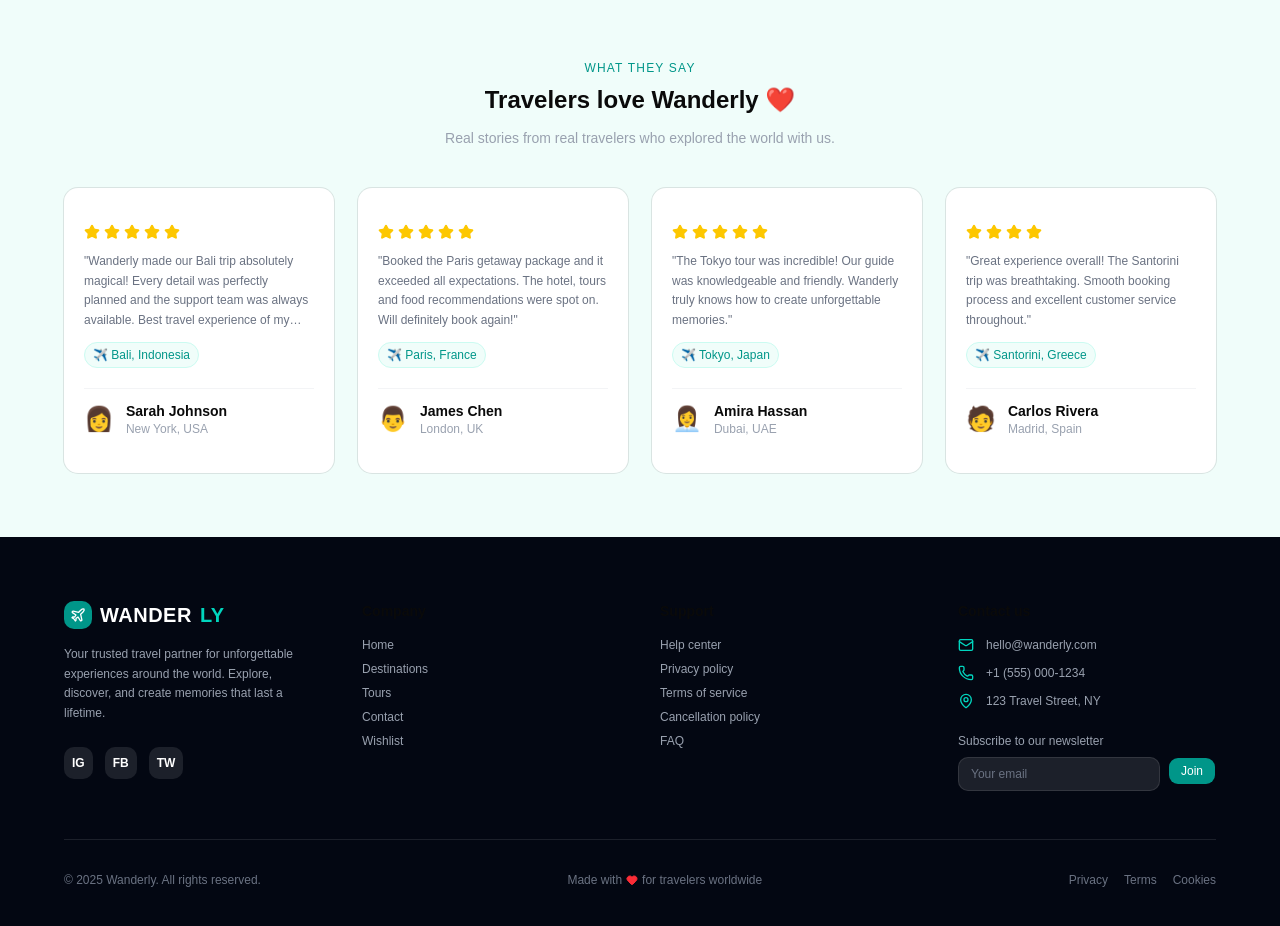
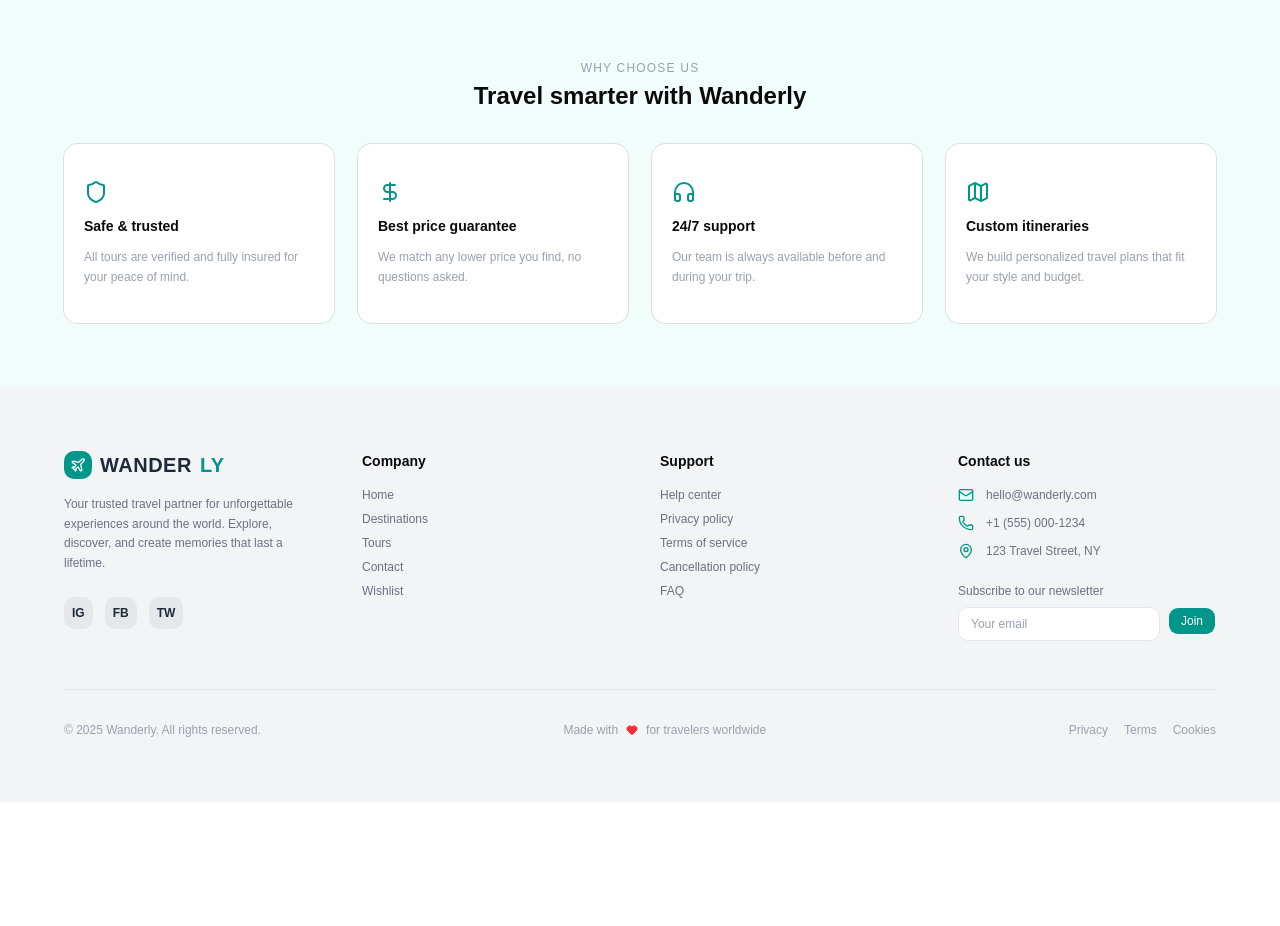
Before and after one commit to myatmonphyusin2022-spec/WANDERLY, a React (Vite) app: page / in a window 1280 px wide. Shown: the part 1780-2706 px from the top of the page. After the commit the page ends 2582 px from the top, so only its background shows below. Built offline with nearby package versions, Linux system fonts and the light colour scheme.

Commit message:
Updated CUrrencyContext, icons,main,context,TourDetail,Features and Testimonials

```diff
--- a/src/components/Footer.jsx
+++ b/src/components/Footer.jsx
@@ -5,7 +5,7 @@ import { Plane, Mail, Phone, MapPin, Heart } from "../icons";
 
 function Footer() {
   return (
-    <footer className="bg-gray-950 text-white px-6 py-16">
+    <footer className="bg-gray-100 dark:bg-gray-950 text-gray-800 dark:text-white px-6 py-16">
       <div className="max-w-6xl mx-auto">
         {/* Top section */}
         <div className="grid grid-cols-1 sm:grid-cols-2 lg:grid-cols-4 gap-10 mb-12">
@@ -18,22 +18,22 @@ function Footer() {
               <div className="bg-teal-600 rounded-lg p-1.5">
                 <Plane className="text-white w-4 h-4" />
               </div>
-              WANDER<span className="text-teal-400">LY</span>
+              WANDER<span className="text-teal-600 dark:text-teal-400">LY</span>
             </Link>
-            <p className="text-xs text-gray-400 leading-relaxed">
+            <p className="text-xs text-gray-500 dark:text-gray-400 leading-relaxed">
               Your trusted travel partner for unforgettable experiences around
               the world. Explore, discover, and create memories that last a
               lifetime.
             </p>
             {/* Social links */}
             <div className="flex gap-3 mt-2">
-              <button className="bg-white/10 hover:bg-teal-600 transition p-2 rounded-lg text-xs font-bold">
+              <button className="bg-gray-200 dark:bg-white/10 hover:bg-teal-600 hover:text-white transition p-2 rounded-lg text-xs font-bold">
                 IG
               </button>
-              <button className="bg-white/10 hover:bg-teal-600 transition p-2 rounded-lg text-xs font-bold">
+              <button className="bg-gray-200 dark:bg-white/10 hover:bg-teal-600 hover:text-white transition p-2 rounded-lg text-xs font-bold">
                 FB
               </button>
-              <button className="bg-white/10 hover:bg-teal-600 transition p-2 rounded-lg text-xs font-bold">
+              <button className="bg-gray-200 dark:bg-white/10 hover:bg-teal-600 hover:text-white transition p-2 rounded-lg text-xs font-bold">
                 TW
               </button>
             </div>
@@ -45,31 +45,31 @@ function Footer() {
             <div className="flex flex-col gap-2">
               <Link
                 to="/"
-                className="text-xs text-gray-400 hover:text-teal-400 transition"
+                className="text-xs text-gray-500 dark:text-gray-400 hover:text-teal-600 dark:hover:text-teal-400 transition"
               >
                 Home
               </Link>
               <Link
                 to="/destinations"
-                className="text-xs text-gray-400 hover:text-teal-400 transition"
+                className="text-xs text-gray-500 dark:text-gray-400 hover:text-teal-600 dark:hover:text-teal-400 transition"
               >
                 Destinations
               </Link>
               <Link
                 to="/tours"
-                className="text-xs text-gray-400 hover:text-teal-400 transition"
+                className="text-xs text-gray-500 dark:text-gray-400 hover:text-teal-600 dark:hover:text-teal-400 transition"
               >
                 Tours
               </Link>
               <Link
                 to="/contact"
-                className="text-xs text-gray-400 hover:text-teal-400 transition"
+                className="text-xs text-gray-500 dark:text-gray-400 hover:text-teal-600 dark:hover:text-teal-400 transition"
               >
                 Contact
               </Link>
               <Link
                 to="/wishlist"
-                className="text-xs text-gray-400 hover:text-teal-400 transition"
+                className="text-xs text-gray-500 dark:text-gray-400 hover:text-teal-600 dark:hover:text-teal-400 transition"
               >
                 Wishlist
               </Link>
@@ -82,31 +82,31 @@ function Footer() {
             <div className="flex flex-col gap-2">
               <a
                 href="#"
-                className="text-xs text-gray-400 hover:text-teal-400 transition"
+                className="text-xs text-gray-500 dark:text-gray-400 hover:text-teal-600 dark:hover:text-teal-400 transition"
               >
                 Help center
               </a>
               <a
                 href="#"
-                className="text-xs text-gray-400 hover:text-teal-400 transition"
+                className="text-xs text-gray-500 dark:text-gray-400 hover:text-teal-600 dark:hover:text-teal-400 transition"
               >
                 Privacy policy
               </a>
               <a
                 href="#"
-                className="text-xs text-gray-400 hover:text-teal-400 transition"
+                className="text-xs text-gray-500 dark:text-gray-400 hover:text-teal-600 dark:hover:text-teal-400 transition"
               >
                 Terms of service
               </a>
               <a
                 href="#"
-                className="text-xs text-gray-400 hover:text-teal-400 transition"
+                className="text-xs text-gray-500 dark:text-gray-400 hover:text-teal-600 dark:hover:text-teal-400 transition"
               >
                 Cancellation policy
               </a>
               <a
                 href="#"
-                className="text-xs text-gray-400 hover:text-teal-400 transition"
+                className="text-xs text-gray-500 dark:text-gray-400 hover:text-teal-600 dark:hover:text-teal-400 transition"
               >
                 FAQ
               </a>
@@ -118,29 +118,35 @@ function Footer() {
             <h4 className="text-sm font-semibold">Contact us</h4>
             <div className="flex flex-col gap-3">
               <div className="flex items-center gap-3">
-                <Mail className="text-teal-400 w-4 h-4 shrink-0" />
-                <p className="text-xs text-gray-400">hello@wanderly.com</p>
+                <Mail className="text-teal-600 dark:text-teal-400 w-4 h-4 shrink-0" />
+                <p className="text-xs text-gray-500 dark:text-gray-400">
+                  hello@wanderly.com
+                </p>
               </div>
               <div className="flex items-center gap-3">
-                <Phone className="text-teal-400 w-4 h-4 shrink-0" />
-                <p className="text-xs text-gray-400">+1 (555) 000-1234</p>
+                <Phone className="text-teal-600 dark:text-teal-400 w-4 h-4 shrink-0" />
+                <p className="text-xs text-gray-500 dark:text-gray-400">
+                  +1 (555) 000-1234
+                </p>
               </div>
               <div className="flex items-center gap-3">
-                <MapPin className="text-teal-400 w-4 h-4 shrink-0" />
-                <p className="text-xs text-gray-400">123 Travel Street, NY</p>
+                <MapPin className="text-teal-600 dark:text-teal-400 w-4 h-4 shrink-0" />
+                <p className="text-xs text-gray-500 dark:text-gray-400">
+                  123 Travel Street, NY
+                </p>
               </div>
             </div>
 
             {/* Newsletter */}
             <div className="mt-2">
-              <p className="text-xs text-gray-400 mb-2">
+              <p className="text-xs text-gray-500 dark:text-gray-400 mb-2">
                 Subscribe to our newsletter
               </p>
               <div className="flex gap-2">
                 <input
                   type="email"
                   placeholder="Your email"
-                  className="flex-1 bg-white/10 border border-white/10 rounded-lg px-3 py-2 text-xs text-white placeholder:text-gray-500 outline-none focus:border-teal-600 transition"
+                  className="flex-1 bg-white dark:bg-white/10 border border-gray-200 dark:border-white/10 rounded-lg px-3 py-2 text-xs text-gray-800 dark:text-white placeholder:text-gray-400 outline-none focus:border-teal-600 transition"
                 />
                 <Button
                   size="sm"
@@ -153,33 +159,34 @@ function Footer() {
           </div>
         </div>
 
-        <Separator className="bg-white/10 mb-8" />
+        <Separator className="bg-gray-200 dark:bg-white/10 mb-8" />
 
         {/* Bottom */}
         <div className="flex flex-col sm:flex-row justify-between items-center gap-4">
-          <p className="text-xs text-gray-500">
+          <p className="text-xs text-gray-400 dark:text-gray-500">
             © 2025 Wanderly. All rights reserved.
           </p>
-          <p className="text-xs text-gray-500 flex items-center gap-1">
-            Made with <Heart className="w-3 h-3 text-red-500 fill-red-500" />{" "}
+          <p className="text-xs text-gray-400 dark:text-gray-500 flex items-center gap-1">
+            Made with{" "}
+            <Heart className="w-3 h-3 text-red-500 fill-red-500 mx-1" />
             for travelers worldwide
           </p>
           <div className="flex gap-4">
             <a
               href="#"
-              className="text-xs text-gray-500 hover:text-teal-400 transition"
+              className="text-xs text-gray-400 dark:text-gray-500 hover:text-teal-600 dark:hover:text-teal-400 transition"
             >
               Privacy
             </a>
             <a
               href="#"
-              className="text-xs text-gray-500 hover:text-teal-400 transition"
+              className="text-xs text-gray-400 dark:text-gray-500 hover:text-teal-600 dark:hover:text-teal-400 transition"
             >
               Terms
             </a>
             <a
               href="#"
-              className="text-xs text-gray-500 hover:text-teal-400 transition"
+              className="text-xs text-gray-400 dark:text-gray-500 hover:text-teal-600 dark:hover:text-teal-400 transition"
             >
               Cookies
             </a>
--- a/src/components/Testimonials.jsx
+++ b/src/components/Testimonials.jsx
@@ -1,105 +1,70 @@
-import { Card, CardContent } from "./ui/card";
-import { Star } from "../icons";
+import { Card, CardContent } from './ui/card'
+import { Shield, DollarSign, Headphones, Map } from '../icons'
 
-const testimonials = [
+const features = [
   {
     id: 1,
-    name: "Sarah Johnson",
-    location: "New York, USA",
-    avatar: "👩",
-    rating: 5,
-    text: "Wanderly made our Bali trip absolutely magical! Every detail was perfectly planned and the support team was always available. Best travel experience of my life!",
-    destination: "Bali, Indonesia",
+    icon: <Shield className="w-6 h-6" />,
+    title: "Safe & trusted",
+    desc: "All tours are verified and fully insured for your peace of mind.",
   },
   {
     id: 2,
-    name: "James Chen",
-    location: "London, UK",
-    avatar: "👨",
-    rating: 5,
-    text: "Booked the Paris getaway package and it exceeded all expectations. The hotel, tours and food recommendations were spot on. Will definitely book again!",
-    destination: "Paris, France",
+    icon: <DollarSign className="w-6 h-6" />,
+    title: "Best price guarantee",
+    desc: "We match any lower price you find, no questions asked.",
   },
   {
     id: 3,
-    name: "Amira Hassan",
-    location: "Dubai, UAE",
-    avatar: "👩‍💼",
-    rating: 5,
-    text: "The Tokyo tour was incredible! Our guide was knowledgeable and friendly. Wanderly truly knows how to create unforgettable memories.",
-    destination: "Tokyo, Japan",
+    icon: <Headphones className="w-6 h-6" />,
+    title: "24/7 support",
+    desc: "Our team is always available before and during your trip.",
   },
   {
     id: 4,
-    name: "Carlos Rivera",
-    location: "Madrid, Spain",
-    avatar: "🧑",
-    rating: 4,
-    text: "Great experience overall! The Santorini trip was breathtaking. Smooth booking process and excellent customer service throughout.",
-    destination: "Santorini, Greece",
+    icon: <Map className="w-6 h-6" />,
+    title: "Custom itineraries",
+    desc: "We build personalized travel plans that fit your style and budget.",
   },
-];
+]
 
-function Testimonials() {
+function Features() {
   return (
-    <section className="py-12 md:py-16 px-4 md:px-6 bg-teal-50">
+    <section className="bg-teal-50 dark:bg-teal-950 py-12 md:py-16 px-4 md:px-6">
       <div className="max-w-6xl mx-auto">
+
         {/* Header */}
-        <div className="text-center mb-8 md:mb-10">
-          <p className="text-xs tracking-widest uppercase text-teal-600 mb-2">
-            What they say
+        <div className="text-center mb-8">
+          <p className="text-xs tracking-widest uppercase text-gray-400 mb-1">
+            Why choose us
           </p>
-          <h2 className="text-xl md:text-2xl font-bold mb-3">
-            Travelers love Wanderly ❤️
+          <h2 className="text-xl md:text-2xl font-bold">
+            Travel smarter with Wanderly
           </h2>
-          <p className="text-gray-400 text-sm max-w-md mx-auto">
-            Real stories from real travelers who explored the world with us.
-          </p>
         </div>
 
         {/* Grid */}
-        <div className="grid grid-cols-1 sm:grid-cols-2 lg:grid-cols-4 gap-4 md:gap-6">
-          {testimonials.map((t) => (
-            <Card
-              key={t.id}
-              className="hover:shadow-lg transition-all duration-300"
-            >
+        <div className="grid grid-cols-2 md:grid-cols-4 gap-4 md:gap-6">
+          {features.map((feature) => (
+            <Card key={feature.id} className="hover:shadow-md transition dark:bg-gray-900 dark:border-gray-800">
               <CardContent className="p-4 md:p-5 flex flex-col gap-3">
-                {/* Stars */}
-                <div className="flex gap-1">
-                  {Array.from({ length: t.rating }).map((_, i) => (
-                    <Star
-                      key={i}
-                      className="w-4 h-4 text-yellow-400 fill-yellow-400"
-                    />
-                  ))}
-                </div>
-
-                {/* Review text */}
-                <p className="text-xs text-gray-500 leading-relaxed line-clamp-4">
-                  "{t.text}"
+                <span className="text-teal-600">
+                  {feature.icon}
+                </span>
+                <h3 className="font-semibold text-sm">
+                  {feature.title}
+                </h3>
+                <p className="text-xs text-gray-400 leading-relaxed">
+                  {feature.desc}
                 </p>
-
-                {/* Destination tag */}
-                <span className="text-xs bg-teal-50 text-teal-600 px-2 py-1 rounded-full w-fit border border-teal-100">
-                  ✈️ {t.destination}
-                </span>
-
-                {/* Author */}
-                <div className="flex items-center gap-3 mt-2 pt-3 border-t border-gray-100">
-                  <span className="text-2xl">{t.avatar}</span>
-                  <div>
-                    <p className="text-sm font-semibold">{t.name}</p>
-                    <p className="text-xs text-gray-400">{t.location}</p>
-                  </div>
-                </div>
               </CardContent>
             </Card>
           ))}
         </div>
+
       </div>
     </section>
-  );
+  )
 }
 
-export default Testimonials;
+export default Features
--- /dev/null
+++ b/src/context/CurrencyContext.jsx
@@ -0,0 +1,41 @@
+import { createContext, useContext, useState } from "react";
+
+const CurrencyContext = createContext();
+
+export const currencies = [
+  { code: "USD", symbol: "$", name: "US Dollar", rate: 1 },
+  { code: "EUR", symbol: "€", name: "Euro", rate: 0.92 },
+  { code: "GBP", symbol: "£", name: "British Pound", rate: 0.79 },
+  { code: "JPY", symbol: "¥", name: "Japanese Yen", rate: 149.5 },
+  { code: "MMK", symbol: "K", name: "Myanmar Kyat", rate: 2100 },
+  { code: "AED", symbol: "AED", name: "UAE Dirham", rate: 3.67 },
+  { code: "AUD", symbol: "A$", name: "Australian Dollar", rate: 1.53 },
+  { code: "SGD", symbol: "S$", name: "Singapore Dollar", rate: 1.34 },
+  { code: "THB", symbol: "฿", name: "Thai Baht", rate: 35.5 },
+  { code: "KRW", symbol: "₩", name: "South Korean Won", rate: 1325 },
+  { code: "VND", symbol: "₫", name: "Vietnamese Dong", rate: 24500 },
+];
+
+export function CurrencyProvider({ children }) {
+  const [currency, setCurrency] = useState(currencies[0]);
+
+  const convert = (usdPrice) => {
+    const number = parseFloat(
+      usdPrice.toString().replace("$", "").replace(",", ""),
+    );
+    const converted = (number * currency.rate).toLocaleString(undefined, {
+      maximumFractionDigits: 0,
+    });
+    return `${currency.symbol}${converted}`;
+  };
+
+  return (
+    <CurrencyContext.Provider value={{ currency, setCurrency, convert }}>
+      {children}
+    </CurrencyContext.Provider>
+  );
+}
+
+export function useCurrency() {
+  return useContext(CurrencyContext);
+}
--- a/src/main.jsx
+++ b/src/main.jsx
@@ -3,11 +3,14 @@ import { createRoot } from "react-dom/client";
 import "./index.css";
 import App from "./App.jsx";
 import { WishlistProvider } from "./context/WishlistContext";
+import { CurrencyProvider } from "./context/CurrencyContext";
 
 createRoot(document.getElementById("root")).render(
   <StrictMode>
-    <WishlistProvider>
-      <App />
-    </WishlistProvider>
+    <CurrencyProvider>
+      <WishlistProvider>
+        <App />
+      </WishlistProvider>
+    </CurrencyProvider>
   </StrictMode>,
 );
```
Also changed, not shown: src/components/Features.jsx (+5 -2 lines).
